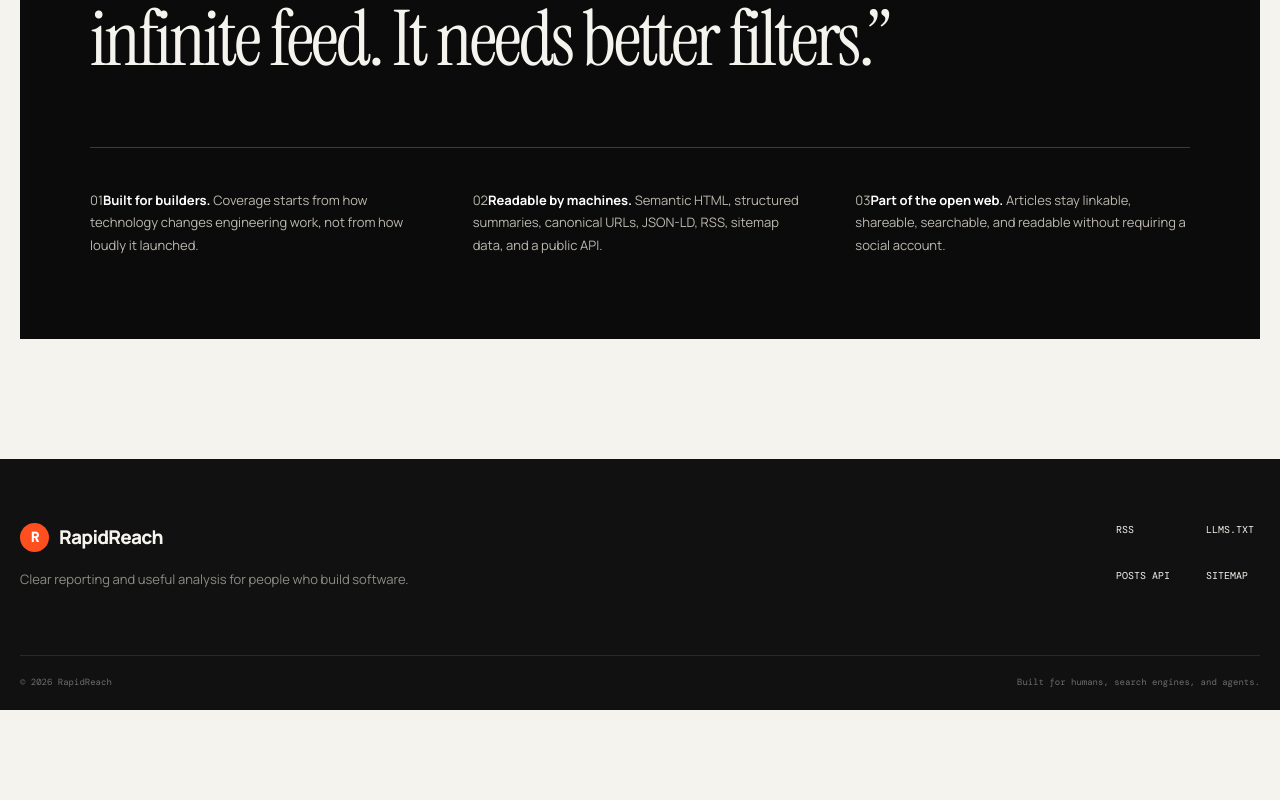
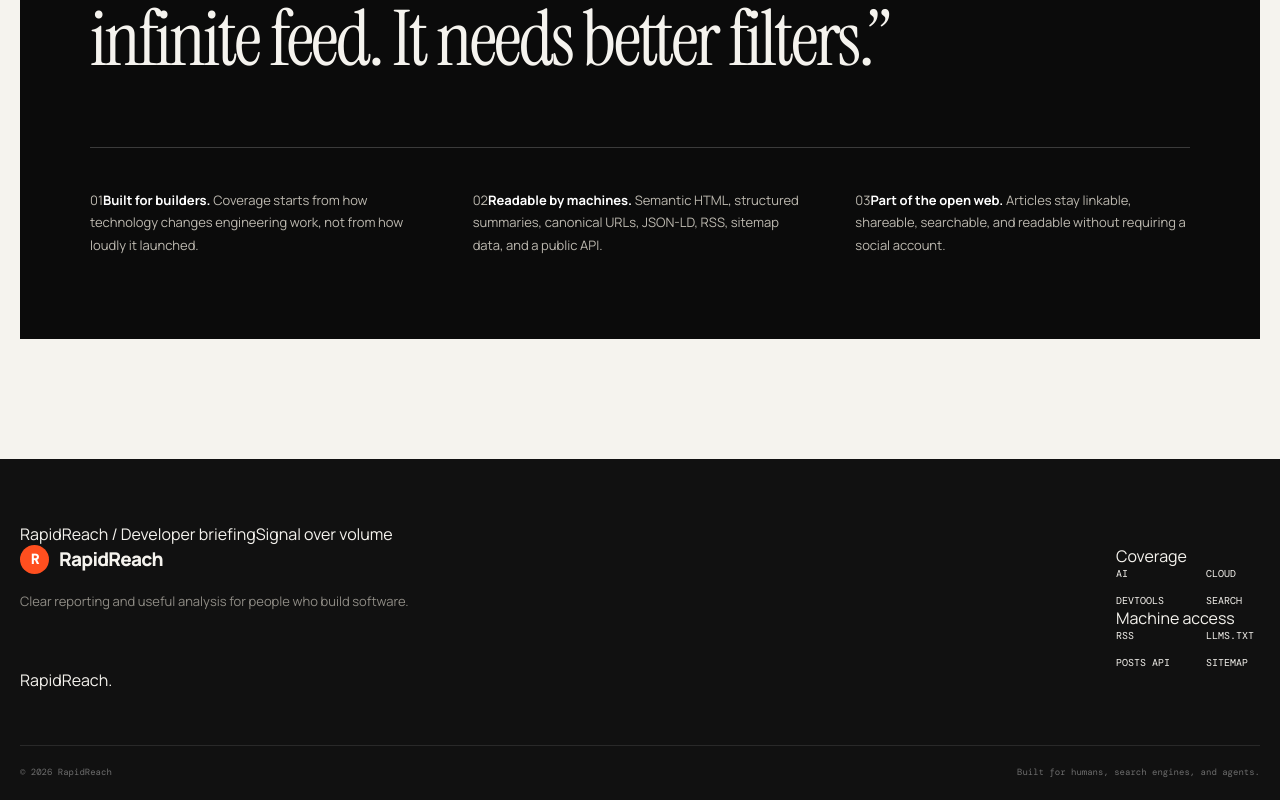
Before and after one commit to savisaluwadana/RapidReachBloWebsite, a Next.js app: page / in a window 1280 px wide. Shown: the part 2455-3255 px from the top of the page. Before the commit the page ends 3165 px from the top, so only its background shows below. Built offline with nearby package versions, Linux system fonts and the light colour scheme; no server answers; the database is empty; a web font is replaced by a local one.

Commit message:
Polish publication footer

```diff
--- a/components/Footer.tsx
+++ b/components/Footer.tsx
@@ -2,6 +2,32 @@ import Link from "next/link";
 
 export function Footer() {
   return (
-    <footer className="site-footer"><div className="shell footer-grid"><div><div className="brand footer-brand"><span className="brand-mark">R</span><span>RapidReach</span></div><p>Clear reporting and useful analysis for people who build software.</p></div><div className="footer-links"><Link href="/feed.xml">RSS</Link><Link href="/llms.txt">llms.txt</Link><Link href="/api/posts">Posts API</Link><Link href="/sitemap.xml">Sitemap</Link></div></div><div className="shell footer-bottom"><span>© {new Date().getFullYear()} RapidReach</span><span>Built for humans, search engines, and agents.</span></div></footer>
+    <footer className="site-footer">
+      <div className="shell footer-topline">
+        <span>RapidReach / Developer briefing</span>
+        <span>Signal over volume</span>
+      </div>
+
+      <div className="shell footer-grid">
+        <div className="footer-intro">
+          <div className="brand footer-brand"><span className="brand-mark">R</span><span>RapidReach</span></div>
+          <p>Clear reporting and useful analysis for people who build software.</p>
+        </div>
+
+        <div className="footer-columns">
+          <div>
+            <span className="footer-label">Coverage</span>
+            <div className="footer-links"><Link href="/category/AI">AI</Link><Link href="/category/Cloud">Cloud</Link><Link href="/category/DevTools">DevTools</Link><Link href="/search">Search</Link></div>
+          </div>
+          <div>
+            <span className="footer-label">Machine access</span>
+            <div className="footer-links"><Link href="/feed.xml">RSS</Link><Link href="/llms.txt">llms.txt</Link><Link href="/api/posts">Posts API</Link><Link href="/sitemap.xml">Sitemap</Link></div>
+          </div>
+        </div>
+      </div>
+
+      <div className="shell footer-wordmark" aria-hidden="true">RapidReach.</div>
+      <div className="shell footer-bottom"><span>© {new Date().getFullYear()} RapidReach</span><span>Built for humans, search engines, and agents.</span></div>
+    </footer>
   );
 }
```
